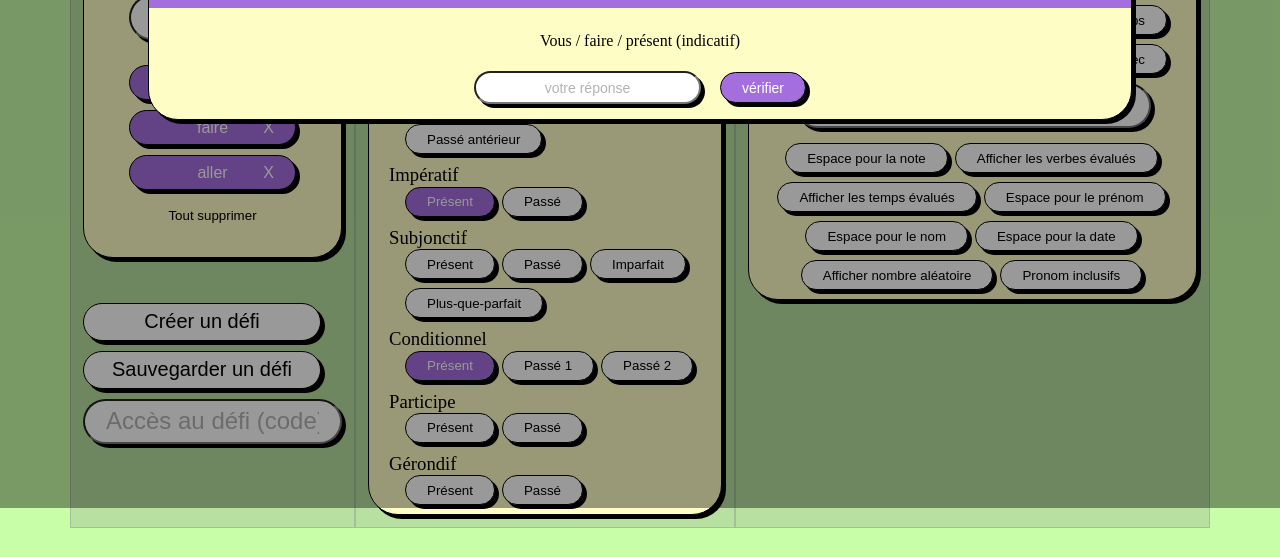
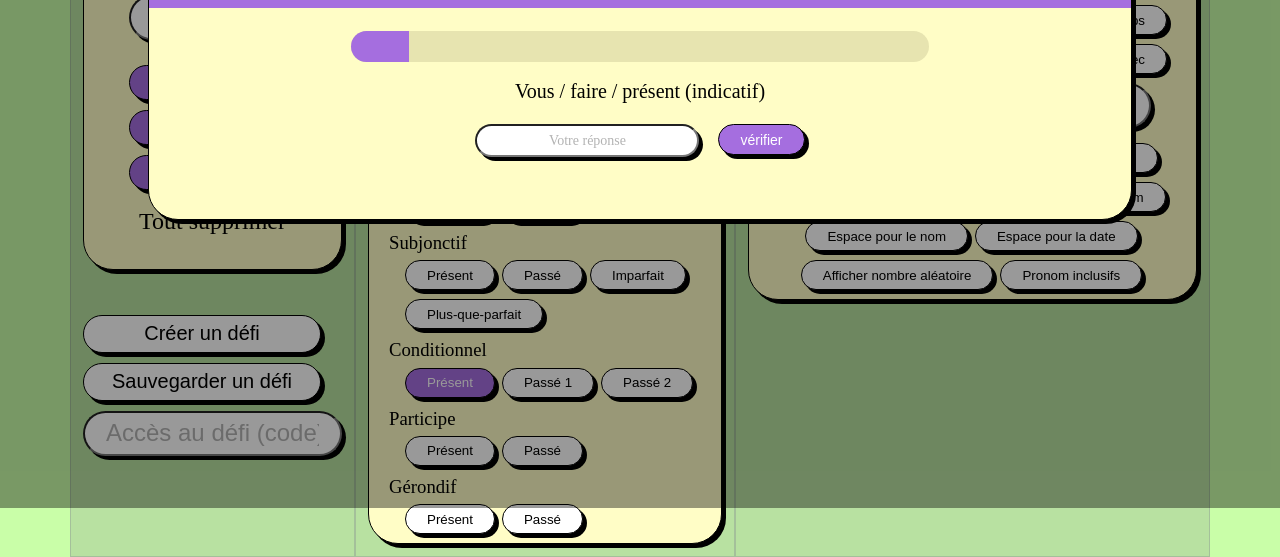
Before and after one commit to jeannehostettler/tatitotu, a website built with Parcel: page src/index.html in a window 1280 px wide. Both pictures are taken after a click on the button "Exercer". Shown: the part 292-849 px from the top of the page. Before the commit the page ends 820 px from the top, so only its background shows below. Built offline with nearby package versions, Linux system fonts and the light colour scheme; files whose address does not match are found by name; a web font is replaced by a local one.

Commit message:
Ajout de la barre de progression pour s'exercer, modification de la taille des boutons de suppression et de leur fontes

```diff
--- a/src/index.html
+++ b/src/index.html
@@ -55,13 +55,14 @@
                 <div class="top-card">
                   <h2>Exercer</h2>
                 </div>
+                <progress value="10" max="100"></progress>
                 <p>Vous / faire / présent (indicatif)</p>
                 <label for="answer"></label>
                 <input
                   type="text"
                   name="votre réponse"
                   id="field"
-                  value="votre réponse"
+                  value="Votre réponse"
                 />
                 <button>vérifier</button>
               </div>
@@ -121,7 +122,7 @@
         </div>
         <div class="col-4">
           <div class="cards">
-            <div class="top-card">
+            <div class="top-card-2">
               <h2>Mes temps</h2>
             </div>
             <div class="remove-card2">
--- a/src/scss/_base.scss
+++ b/src/scss/_base.scss
@@ -103,4 +103,28 @@ h3 {
   font-family: KyivType;
   font-weight: 400;
   margin-left: 20px;
+  margin-bottom: 6px;
 }
+
+progress {
+  -webkit-appearance: none;
+  width: 578px;
+  height: 31px;
+  margin-bottom: 17px;
+}
+
+::-webkit-progress-bar {
+  background-color: #e7e4b0;
+  border-radius: 30px;
+}
+
+::-webkit-progress-value {
+  background-color: #a56edf;
+  border-top-left-radius: 30px;
+  border-bottom-left-radius: 30px;
+}
+
+::-webkit-progress-inner-element {
+  display: flex;
+  justify-content: center;
+}
--- a/src/scss/modules/_modal.scss
+++ b/src/scss/modules/_modal.scss
@@ -25,9 +25,12 @@
 .modal-content input {
   font-size: 14px;
   margin-right: 15px;
+  font-family: "MuseoModerno";
+  margin-bottom: 62px;
 }
 
 .modal-content p {
   font-family: KyivType;
+  font-size: 20px;
   margin-bottom: 20px;
 }
--- a/src/scss/modules/_remove.scss
+++ b/src/scss/modules/_remove.scss
@@ -6,6 +6,8 @@
   border-radius: 0px;
   // background-color: red;
   padding-bottom: 6px;
+  font-family: "KyivType";
+  font-size: 24px;
 }
 
 .remove button:hover {
@@ -26,6 +28,8 @@
   border-radius: 0px;
   padding: 0px;
   margin-right: 13px;
+  font-size: 16px;
+  font-family: "KyivType";
 }
 
 .remove-card2 button:hover {
--- a/src/scss/modules/_top-card.scss
+++ b/src/scss/modules/_top-card.scss
@@ -5,3 +5,11 @@
   padding: 31px 38px 11px 49px;
   margin-bottom: 23px;
 }
+
+.top-card-2 {
+  background-color: #a56edf;
+  border-top-left-radius: 30px;
+  border-top-right-radius: 30px;
+  padding: 31px 38px 11px 49px;
+  margin-bottom: 10px;
+}
```
